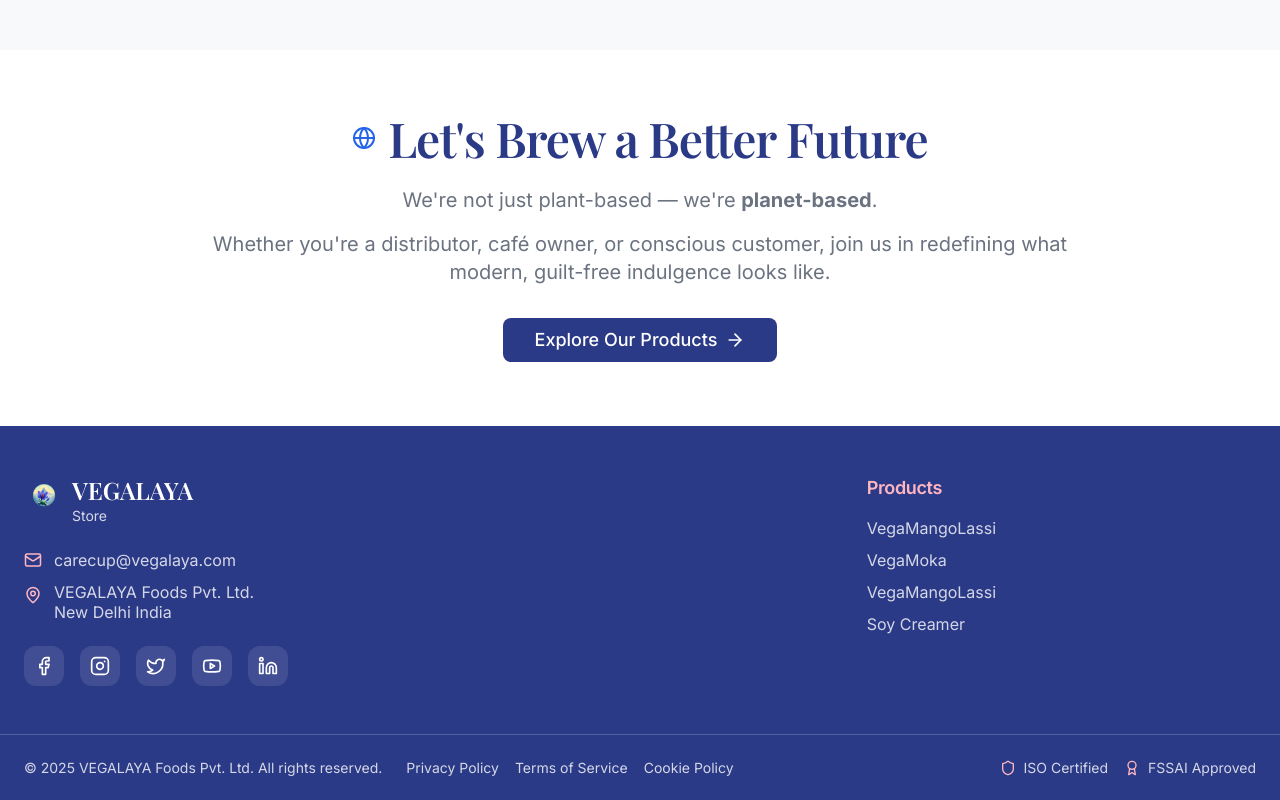
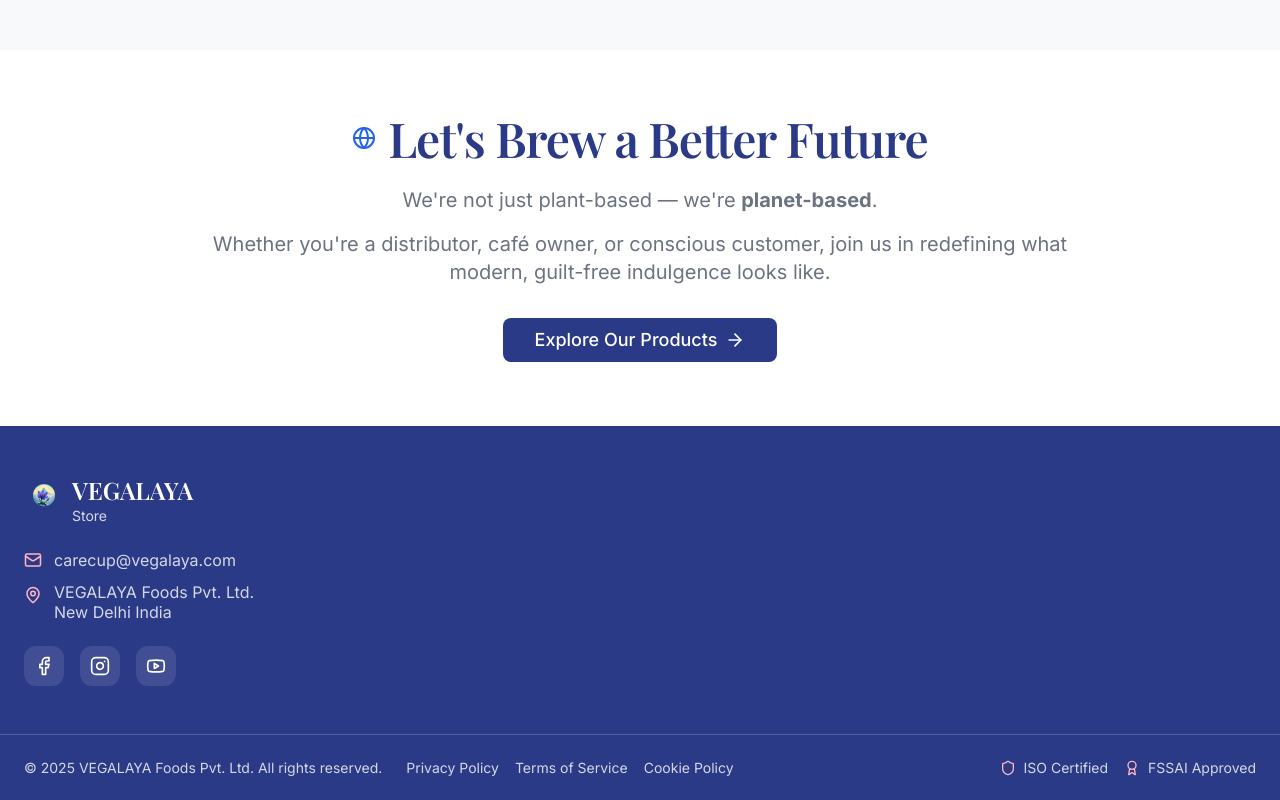
Before and after one commit to Hitesh-malik/vegalaya, a React (Vite) app: page / in a window 1280 px wide. Shown: the part 1606-2406 px from the top of the page. Built offline with nearby package versions, Linux system fonts and the light colour scheme.

Commit message:
apply changes

```diff
--- a/src/pages/contact-support/index.jsx
+++ b/src/pages/contact-support/index.jsx
@@ -274,7 +274,7 @@
             </p>
 
             <div className="flex flex-wrap justify-center gap-6 text-sm text-white/60">
-              <span>24/7 Cooking Support</span>
+              {/* <span>24/7 Cooking Support</span> */}
               <span>•</span>
               <span>Quality Guaranteed</span>
               <span>•</span>
--- a/src/pages/homepage/components/Footer.jsx
+++ b/src/pages/homepage/components/Footer.jsx
@@ -21,9 +21,9 @@
   const socialLinks = [
     { name: "Facebook", icon: "Facebook", url: "#" },
     { name: "Instagram", icon: "Instagram", url: "#" },
-    { name: "Twitter", icon: "Twitter", url: "#" },
+    // { name: "Twitter", icon: "Twitter", url: "#" },
     { name: "YouTube", icon: "Youtube", url: "#" },
-    { name: "LinkedIn", icon: "Linkedin", url: "#" },
+    // { name: "LinkedIn", icon: "Linkedin", url: "#" },
   ];
 
   return (
@@ -85,7 +85,7 @@
             </div>
           </div>
 
-          {footerSections.map((section) => (
+          {/* {footerSections.map((section) => (
             <div key={section.title}>
               <h4 className="text-lg font-semibold mb-4 text-secondary">
                 {section.title}
@@ -103,7 +103,7 @@
                 ))}
               </ul>
             </div>
-          ))}
+          ))} */}
         </div>
       </div>
 
```
